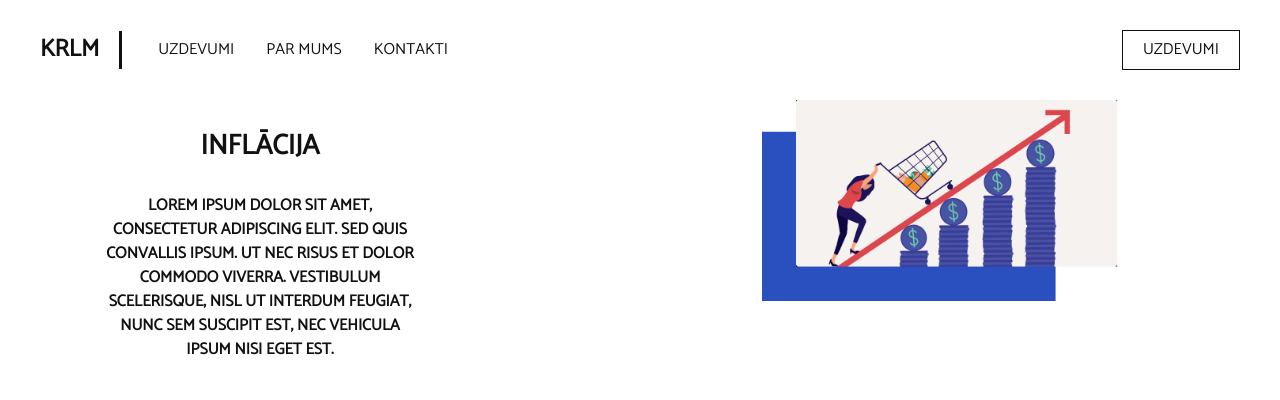
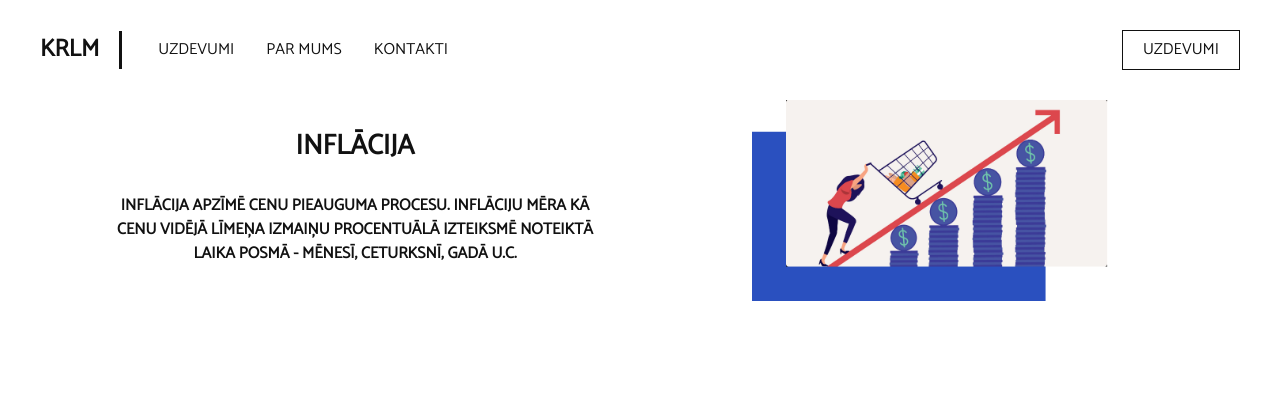
Before and after one commit to SpectrumLV/finansu-lapa, a PHP site: page /case1.php in a window 1280 px wide. Shown: the top 400 px of the page. Run offline with PHP 8.4, Linux system fonts and the light colour scheme.

Commit message:
dizaina izmaiņas

```diff
--- a/case1.php
+++ b/case1.php
@@ -8,9 +8,11 @@
 <div class="container">
   <div class="row">
 
-  <div class="col-md-4" style="margin-right: 300px; text-align: center">
+  <div class="col-md-6" style="margin-right: 100px; text-align: center">
       <h3>INFLĀCIJA</h3>
-      <p>Lorem ipsum dolor sit amet, consectetur adipiscing elit. Sed quis convallis ipsum. Ut nec risus et dolor commodo viverra. Vestibulum scelerisque, nisl ut interdum feugiat, nunc sem suscipit est, nec vehicula ipsum nisi eget est.</p>
+      <p>Inflācija apzīmē cenu pieauguma procesu.
+Inflāciju mēra kā cenu vidējā līmeņa izmaiņu procentuālā izteiksmē
+noteiktā laika posmā - mēnesī, ceturksnī, gadā u.c.</p>
     </div>
     <div class="col-md-4">
       <div class="image-container">
@@ -28,19 +30,21 @@
 <section class="case-vid">
 
       <article>
-      <div class="container" style="margin-top: 120px">
+      <div class="container" style="margin-top: 100px">
         <div class="row">
 
 
-          <div class="col-md-4" style="margin-right: 50px">
+          <div class="col-md-4" style="margin-right: 100px">
             <div class="image-container">
-            <iframe width="460" height="315" src="https://www.youtube.com/embed/ZfPxojh0Dyc?si=wIGCeQIVbpYXui20" title="YouTube video player" frameborder="0" allow="accelerometer; autoplay; clipboard-write; encrypted-media; gyroscope; picture-in-picture; web-share" allowfullscreen></iframe>
+            <iframe width="500" height="280" src="https://www.youtube.com/embed/ZfPxojh0Dyc?si=wIGCeQIVbpYXui20" title="YouTube video player" frameborder="0" allow="accelerometer; autoplay; clipboard-write; encrypted-media; gyroscope; picture-in-picture; web-share" allowfullscreen></iframe>
             </div>
           </div>
 
-          <div class="col-md-6" style="text-align: center">
+          <div class="col-md-6" style="text-align: center; padding-right: 0px margin-right: 0px">
             <br>
-            <p>Lorem ipsum dolor sit amet, consectetur adipiscing elit. Sed quis convallis ipsum. Ut nec risus et dolor commodo viverra. Vestibulum scelerisque, nisl ut interdum feugiat, nunc sem suscipit est, nec vehicula ipsum nisi eget est.</p>
+            <p>Inflācija apzīmē cenu pieauguma procesu.
+Inflāciju mēra kā cenu vidējā līmeņa izmaiņu procentuālā izteiksmē
+noteiktā laika posmā - mēnesī, ceturksnī, gadā u.c.</p>
           </div>
 
         </div>
```
